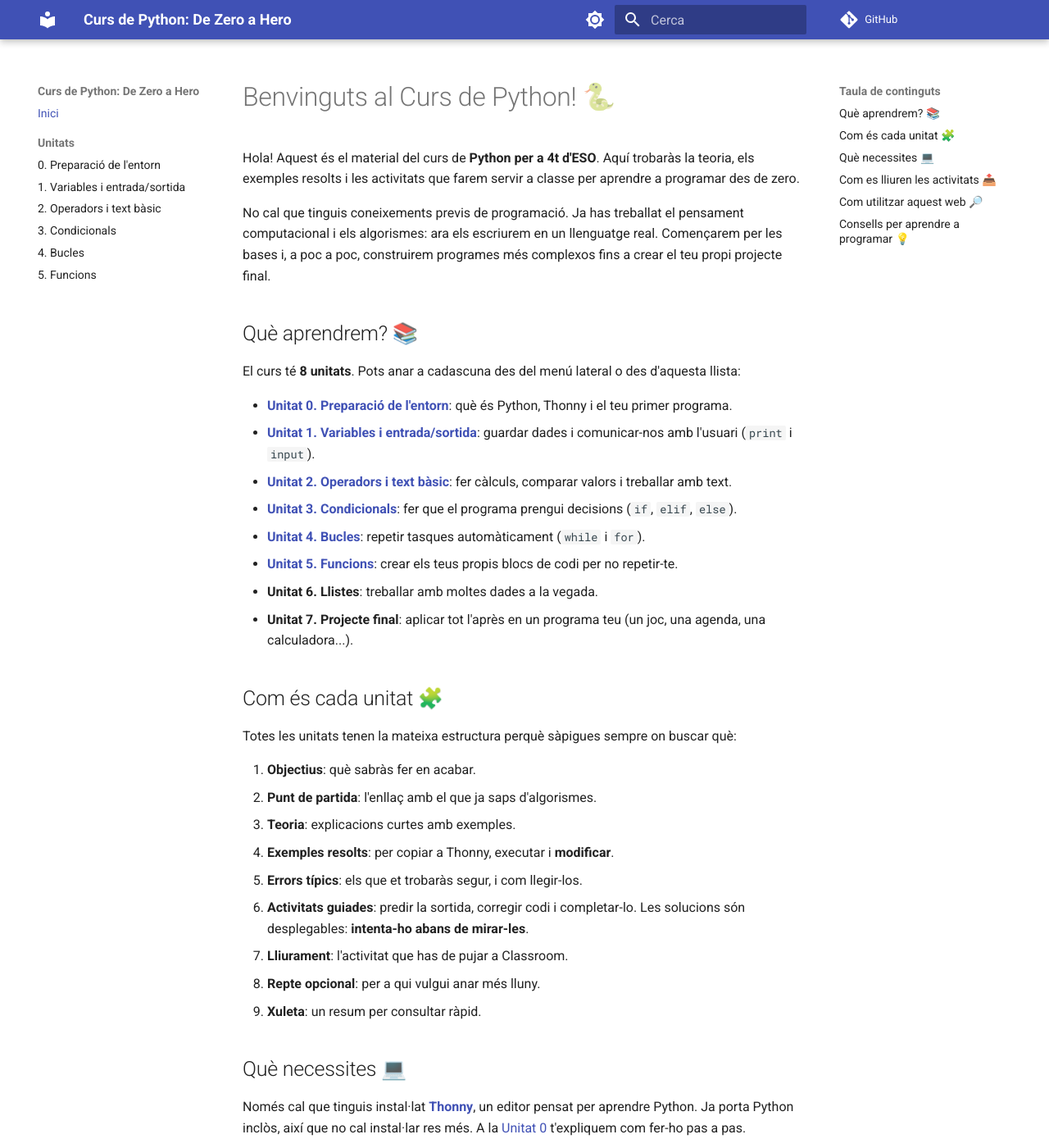
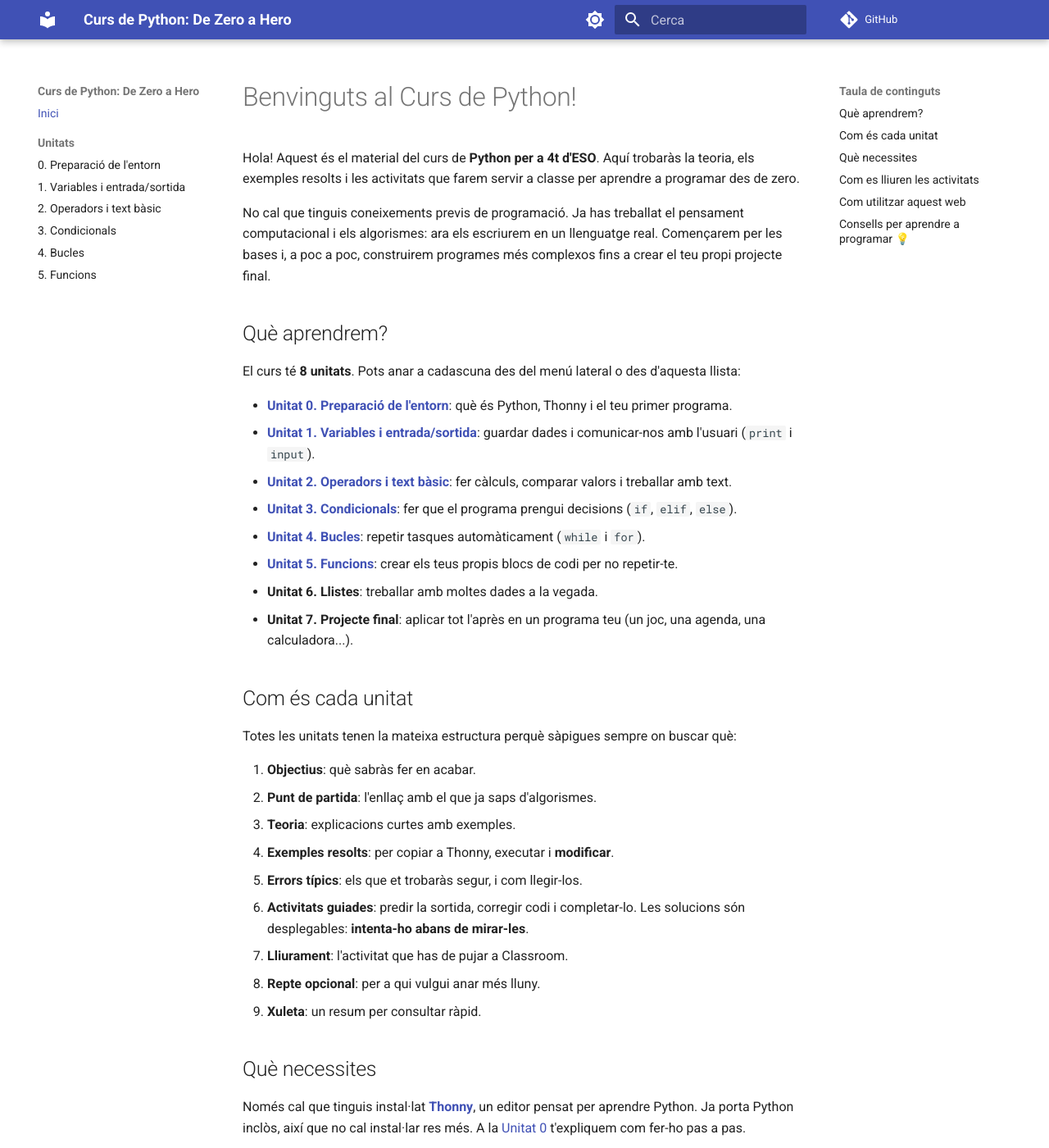
Before and after one commit to AlbertGodina/curs-python-web, an MkDocs documentation site: the page built from docs/index.md, in a window 1280 px wide and 1400 px high. Shown: the whole window at 82% size. Built offline with MkDocs 1.6.1 and Material for MkDocs 9.7.7, drawn with Linux system fonts in a browser that asks for light colours; comment, search, counter and statistics services are not loaded; some of the changed text lies outside the part shown.

Commit message:
Remove emojis and clean up course material text

```diff
--- a/docs/index.md
+++ b/docs/index.md
@@ -1,10 +1,10 @@
-# Benvinguts al Curs de Python! 🐍
+# Benvinguts al Curs de Python!
 
 Hola! Aquest és el material del curs de **Python per a 4t d'ESO**. Aquí trobaràs la teoria, els exemples resolts i les activitats que farem servir a classe per aprendre a programar des de zero.
 
 No cal que tinguis coneixements previs de programació. Ja has treballat el pensament computacional i els algorismes: ara els escriurem en un llenguatge real. Començarem per les bases i, a poc a poc, construirem programes més complexos fins a crear el teu propi projecte final.
 
-## Què aprendrem? 📚
+## Què aprendrem?
 
 El curs té **8 unitats**. Pots anar a cadascuna des del menú lateral o des d'aquesta llista:
 
@@ -17,7 +17,7 @@ El curs té **8 unitats**. Pots anar a cadascuna des del menú lateral o des d'a
 * **Unitat 6. Llistes**: treballar amb moltes dades a la vegada.
 * **Unitat 7. Projecte final**: aplicar tot l'après en un programa teu (un joc, una agenda, una calculadora...).
 
-## Com és cada unitat 🧩
+## Com és cada unitat
 
 Totes les unitats tenen la mateixa estructura perquè sàpigues sempre on buscar què:
 
@@ -31,11 +31,11 @@ Totes les unitats tenen la mateixa estructura perquè sàpigues sempre on buscar
 8. **Repte opcional**: per a qui vulgui anar més lluny.
 9. **Xuleta**: un resum per consultar ràpid.
 
-## Què necessites 💻
+## Què necessites
 
 Només cal que tinguis instal·lat **[Thonny](https://thonny.org)**, un editor pensat per aprendre Python. Ja porta Python inclòs, així que no cal instal·lar res més. A la [Unitat 0](00-preparacio.md) t'expliquem com fer-ho pas a pas.
 
-## Com es lliuren les activitats 📤
+## Com es lliuren les activitats
 
 Els lliuraments es fan a **Google Classroom**. A cada unitat trobaràs un apartat **«Lliurament (Classroom)»** amb l'enunciat i les condicions. Sempre has de pujar un fitxer `.py` amb aquest format:
 
@@ -51,7 +51,7 @@ Els lliuraments es fan a **Google Classroom**. A cada unitat trobaràs un aparta
 
 Abans de pujar-lo, comprova sempre la llista de verificació que hi ha al final de cada lliurament. Sobretot, assegura't que **el programa s'executa sense errors**.
 
-## Com utilitzar aquest web 🔎
+## Com utilitzar aquest web
 
 * **Menú lateral:** navega entre unitats. A la dreta tens l'índex de la unitat en què ets.
 * **Cercador:** a dalt a la dreta. Si no recordes com es feia una cosa, escriu-ho allà!
@@ -66,6 +66,6 @@ Abans de pujar-lo, comprova sempre la llista de verificació que hi ha al final
 * **Prova el programa amb diferents valors**, sobretot els límits.
 * Si et bloqueges, torna als exemples de la unitat i fes el programa pas a pas amb el depurador de Thonny.
 
-Estàs a punt? Som-hi! 🚀
+Estàs a punt? Som-hi!
 
 [➡️ Comença per la Unitat 0](00-preparacio.md){ .md-button .md-button--primary }
```
